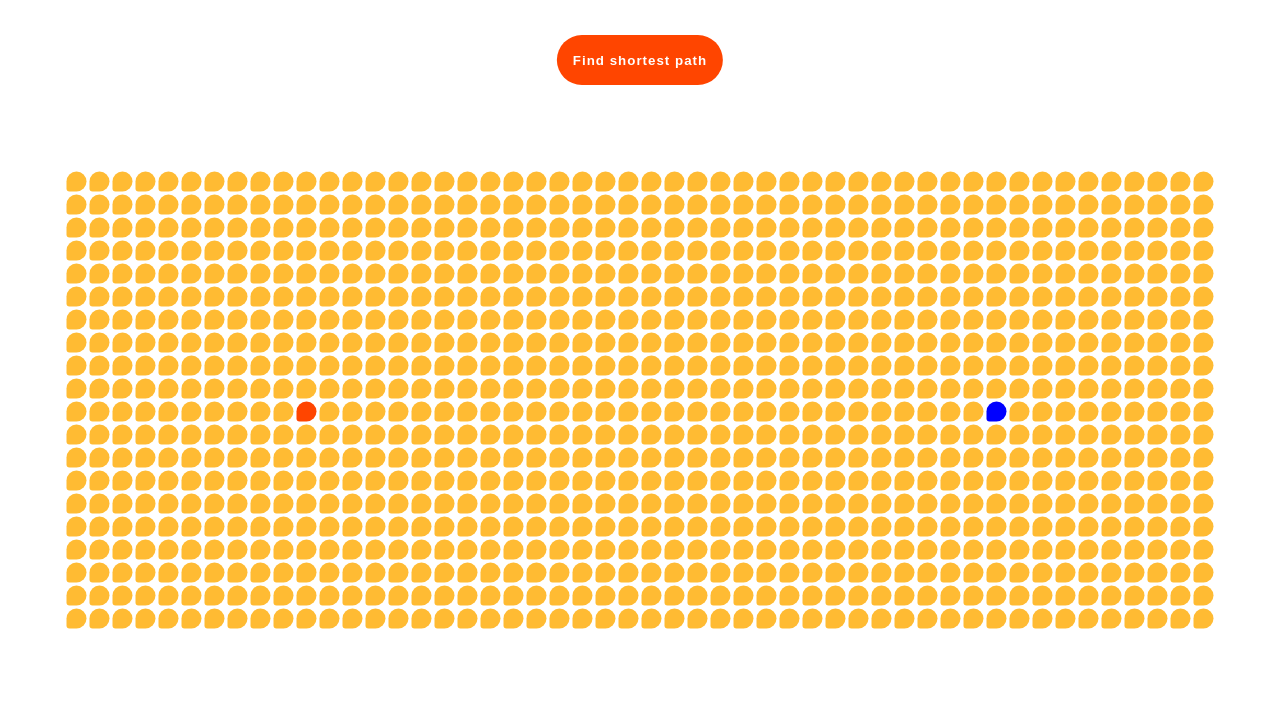
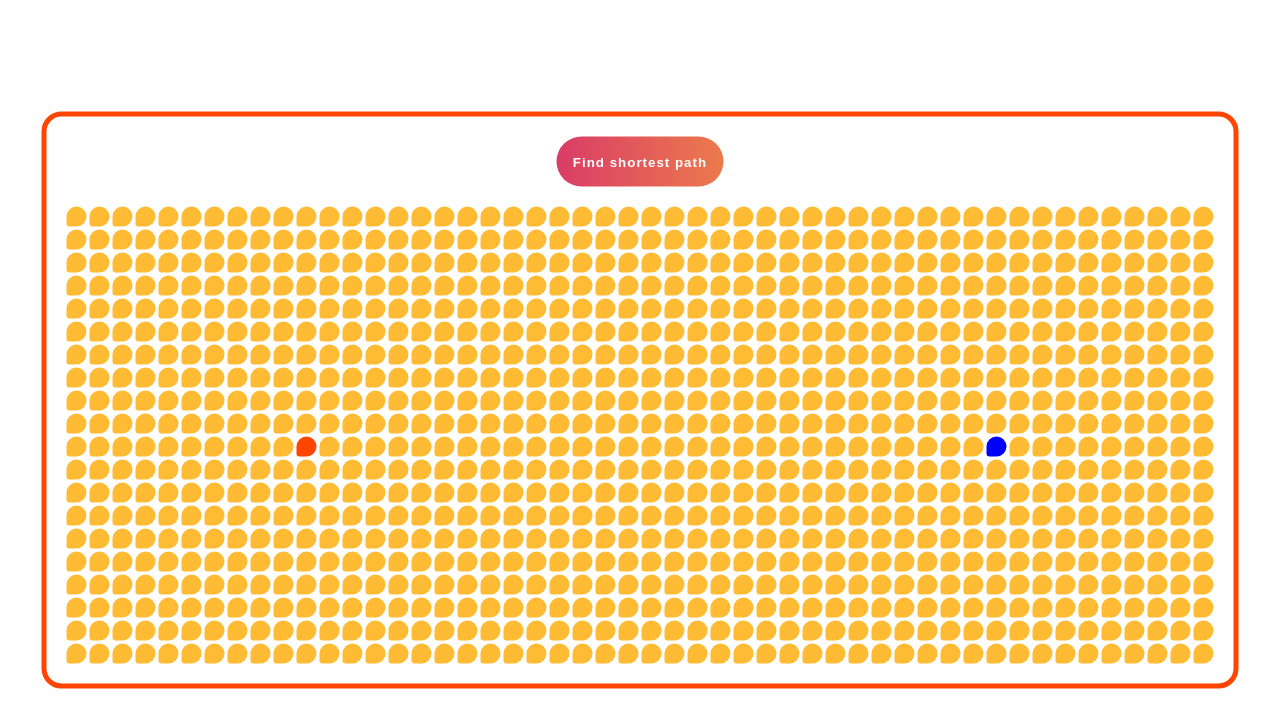
Before and after one commit to alincadariu/findShortestPath, a website built with Parcel: page src/index.html in a window 1280 px wide. Built offline with nearby package versions, Linux system fonts and the light colour scheme.

Commit message:
fix: styling

```diff
--- a/src/Grid.ts
+++ b/src/Grid.ts
@@ -50,13 +50,7 @@ export class Grid {
                     });
                 }));
 
-        const button = document.createElement('button');
-        const buttonText = document.createElement('p');
-        button.classList.add('button');
-        buttonText.classList.add('buttonText');
-        buttonText.textContent = 'Find shortest path';
-        button.appendChild(buttonText);
-        parent.appendChild(button);
+        const button = document.getElementById('button') as HTMLDivElement;
         button.addEventListener('click', this._animate);
         parent.appendChild(this._gridElement);
     }
@@ -90,7 +84,7 @@ export class Grid {
                     return;
                 }
                 node.setShortClass();
-            }, 100 * idx);
+            }, 50 * idx);
         });
     }
 
--- a/src/index.html
+++ b/src/index.html
@@ -5,10 +5,22 @@
     <link rel="stylesheet" href="styles.css">
     <meta http-equiv="X-UA-Compatible" content="IE=edge">
     <meta name="viewport" content="width=device-width, initial-scale=1.0">
-    <title>Drawable layouts</title>
+    <title>Find shortest path visualizer</title>
 </head>
 
 <body>
+    <div id="wrapper">
+        <div style="
+            display: flex;
+            align-items: center;
+            justify-content: center;
+            margin-bottom: 20px;
+        ">
+            <button id="button" class="button">
+                <p class="text">Find shortest path</p>
+            </button>
+        </div>
+    </div>
     <script src="index.ts"></script>
 </body>
 
--- a/src/index.ts
+++ b/src/index.ts
@@ -1,5 +1,5 @@
 import { Grid } from "./Grid";
-const wrapper = document.createElement('div');
+const wrapper = document.getElementById('wrapper') as HTMLDivElement;
 
 const rowsLength = 20;
 const columnsLength = 50;
--- a/src/styles.css
+++ b/src/styles.css
@@ -14,16 +14,23 @@ body {
     margin: 0;
 }
 
-.grid {
+#wrapper {
+    position: absolute;
+    top: 50%;
+    left: 50%;
+    transform: translate(-50%, -50%);
+    background-color: white;
+    padding: 20px;
+    border-radius: 20px;
+    border: 5px solid orangered;
+}
+
+.grid{
     display: inline-grid;
     grid-template-columns: repeat(50, 1fr);
     grid-template-rows: repeat(20, 1fr);
     gap: 3px;
-    position: absolute;
-    top: 50%;
-    left: 50%;
-    transform: translate(-50%, -50%);
-    z-index: 1;
+    position: relative;
 }
 
 .node {
@@ -60,16 +67,13 @@ body {
 .button {
     width: fit-content;
     height: 50px;
-    background-color: orangered;
+    background: linear-gradient(90deg, rgb(218, 60, 103), rgb(236, 122, 76));
     border-radius: 30px;
     border: 0px;
-    position: absolute;
-    left: 50%;
-    transform: translate(-50%, 70%);
     cursor: pointer;
 }
 
-.buttonText {
+.text {
     padding: 0px 10px;
     color: white;
     font-weight: 600;
```
Also changed, not shown: dist/index.html.
